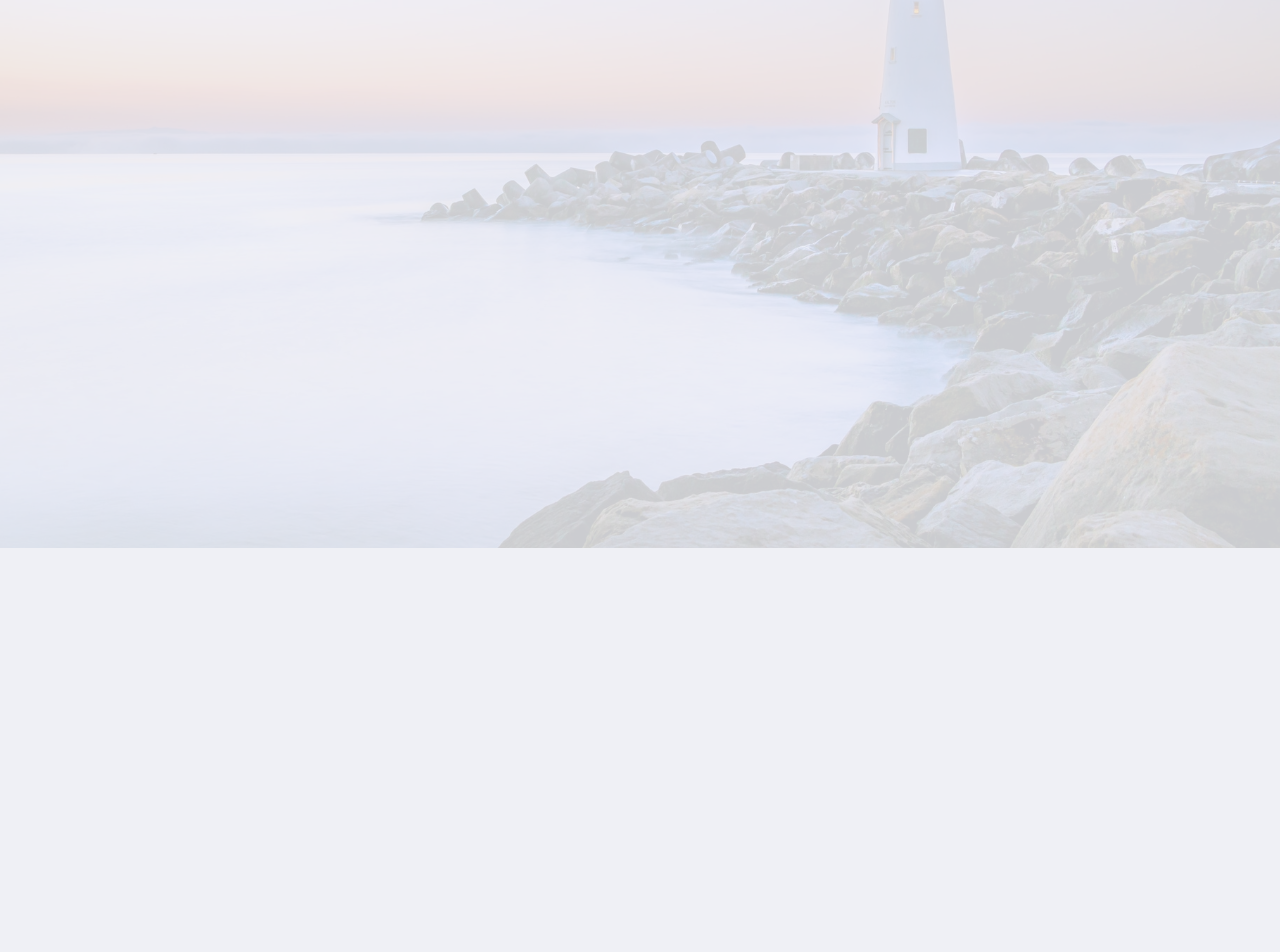
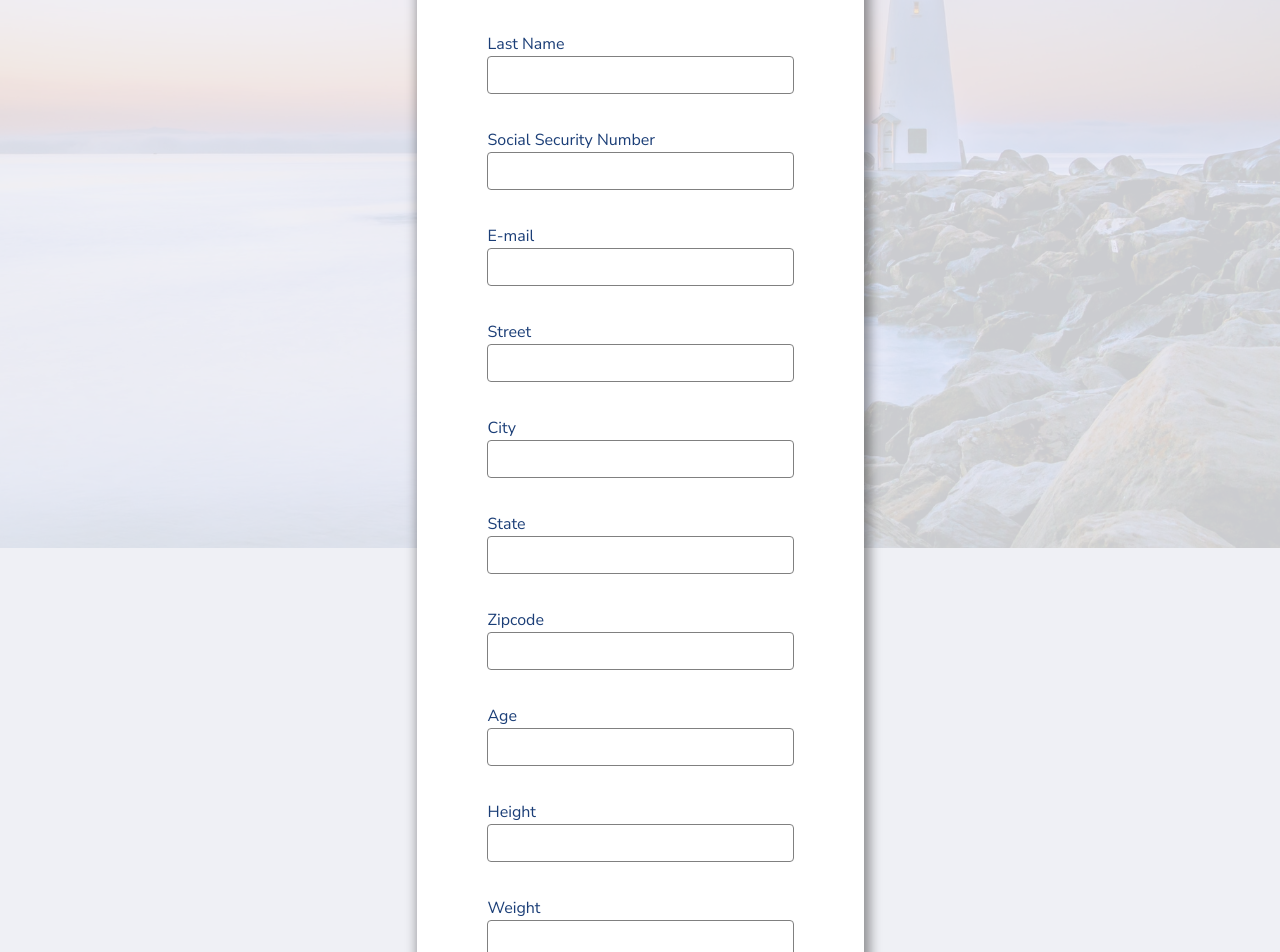
Before and after one commit to rlopez612/health-app-front-end, a React (Create React App) app: page /patients/create in a window 1280 px wide. Before the commit this address had no page. Shown: the part 260-1212 px from the top of the page. Before the commit the page ends 808 px from the top, so only its background shows below. Built offline with nearby package versions, Linux system fonts and the light colour scheme.

Commit message:
adds all patients put/post but no validation

```diff
--- a/src/components/app/App.js
+++ b/src/components/app/App.js
@@ -11,6 +11,7 @@ import RoomTypes from '../room-types/RoomTypes';
 import RoomType from '../room-type/RoomType';
 import NotFound from '../not-found/NotFound';
 import Patients from '../patients/Patients';
+import Patient from '../patients/patient/Patient';
 
 /**
  * @name App
@@ -45,9 +46,14 @@ const App = () => {
         />
         <Route
           exact
-          path="/reservations/edit/:id"
+          path="/patients/create"
+          render={() => <Patient />}
+        />
+        <Route
+          exact
+          path="/patients/edit/:id"
           loggedIn={user}
-          render={() => <Reservation user={user} />}
+          render={() => <Patient user={user} />}
         />
         <Route
           exact
--- a/src/components/patients/Patients.js
+++ b/src/components/patients/Patients.js
@@ -102,7 +102,7 @@ const Patients = () => {
           </p>
 
           <div className={style.Container}>
-            <Link className={style.Link} to={`/reservations/edit/${patient.id}`}><Button color="Primary" type="button">Edit</Button></Link>
+            <Link className={style.Link} to={`/patients/edit/${patient.id}`}><Button color="Primary" type="button">Edit</Button></Link>
             <Button color="Warn" type="button" onClick={() => handleDelete(patient.id)}>Delete</Button>
           </div>
         </Card>
@@ -115,7 +115,7 @@ const Patients = () => {
     <div className={style.container}>
       <div className={style.Header}>
         <h1 className={style.headingMargin}>Patients</h1>
-        <Link to="/reservations/create"><Button color="Primary" type="button">Add New Patient</Button></Link>
+        <Link to="/patients/create"><Button color="Primary" type="button">Add New Patient</Button></Link>
       </div>
       {loading && <Spinner />}
       {apiError && <Modal message="Oops something went wrong" reset={() => setApiError(false)} />}
--- /dev/null
+++ b/src/components/patients/patient/Patient.js
@@ -0,0 +1,307 @@
+/* eslint-disable no-console */
+import React, { useState, useEffect } from 'react';
+import { useParams, useHistory } from 'react-router-dom';
+import Form from '../../form/Form';
+import Input from '../../input/Input';
+import Modal from '../../modal/Modal';
+import Spinner from '../../spinner/Spinner';
+import { isValidEmail } from '../../../utils/validation';
+import HttpHelper from '../../../utils/HttpHelper';
+
+/**
+ * @name
+ * @description
+ * @param {*} props
+ * @return
+ */
+const Patient = () => {
+  // Hooks to work with URL
+  const history = useHistory();
+  const params = useParams();
+
+  // state for api errors and loading
+  const [loading, setLoading] = useState(false);
+  const [apiError, setApiError] = useState(false);
+
+  // state for patient fields
+  const [patient, setPatient] = useState({
+    id: '',
+    firstName: '',
+    lastName: '',
+    ssn: '',
+    email: '',
+    address: {
+      street: '',
+      city: '',
+      state: '',
+      postal: ''
+    },
+    age: '',
+    height: '',
+    weight: '',
+    insurance: '',
+    gender: ''
+  });
+
+  // state to track input errors
+  const [inputErrors, setInputErrors] = useState({
+    firstName: false,
+    lastName: false,
+    ssn: false,
+    email: false,
+    address: {
+      street: false,
+      city: false,
+      state: false,
+      zipCode: false
+    },
+    age: false,
+    height: false,
+    weight: false,
+    insurance: false,
+    gender: false
+  });
+
+  useEffect(() => {
+    // if there is an id in the URL, we are in edit mode
+    if (params.id) {
+      setLoading(true);
+      // we need both the room-types and reservations so we can map the room-types names
+      // with the reservations roomTypeId for display purposes
+      Promise.all([HttpHelper(`/patients/${params.id}`, 'GET')])
+        .then(([patientRes]) => {
+          if (patientRes.ok) {
+            // once both api calls have resolved successfully check if both are 2xx responses
+            return Promise.all([patientRes.json()]);
+          }
+          // redirect to trigger NotFound page is server returns 404
+          if (patientRes.status === 404) {
+            setLoading(false);
+            history.push(`/patients/${params.id}`);
+            throw new Error('AbortError');
+          }
+          // if either response is not a 2xx or 404, throw error to move into catch block
+          throw new Error('Something went wrong');
+        })
+        .then(([patientData]) => {
+          // set data for room-types and reservations
+          setLoading(false);
+          setPatient(patientData);
+        })
+        .catch((error) => {
+          if (error.message === 'AbortError') return;
+          // set errors if not a cancel request
+          setLoading(false);
+          setApiError(true);
+        });
+    }
+  }, [params.id, history]);
+
+  /**
+ * @name handleSubmit
+ * @description
+ * @param {*} props
+ * @return
+ */
+  const handleSubmit = (event) => {
+    // need to prevent default submit behavior of form
+    event.preventDefault();
+    // object to track which inputs have errors
+    const errors = {
+      firstName: false,
+      lastName: false,
+      ssn: false,
+      email: false,
+      address: {
+        street: false,
+        city: false,
+        state: false,
+        zipCode: false
+      },
+      age: false,
+      height: false,
+      weight: false,
+      insurance: false,
+      gender: false
+    };
+    let invalidForm = false;
+
+    if (!isValidEmail(patient.email)) {
+      errors.email = false;
+      invalidForm = false;
+    }
+
+    if (!invalidForm) {
+      // method and route depend on if we are editing or creating
+      const method = params.id ? 'PUT' : 'POST';
+      const route = params.id ? `/patients/${params.id}` : '/patients';
+      setLoading(true);
+      HttpHelper(route, method, patient)
+        .then((response) => {
+          setLoading(false);
+          if (response.ok) {
+            // on success, redirect to reservations page
+            history.push('/patients');
+          } else {
+            // throw error to move into catch block
+            throw new Error('oops something went wrong');
+          }
+        })
+        .catch(() => {
+          setLoading(false);
+          setApiError(true);
+        });
+    } else {
+      setInputErrors(errors);
+    }
+  };
+
+  /**
+ * @name handleChange
+ * @description update input state on change
+ * @param {event} event
+ * @param {string} input
+ */
+  const handleChange = (event, input) => {
+    if (inputErrors[input]) {
+      setInputErrors({ ...inputErrors, [input]: false });
+    }
+    setPatient({ ...patient, [input]: event.target.value });
+  };
+
+  return (
+    <>
+      <Form
+        title={params.id ? 'Edit Patient information' : 'Add new patient'}
+        action={params.id ? 'Update' : 'Create'}
+        onSubmit={handleSubmit}
+      >
+        <Input
+          label="First Name"
+          type="text"
+          error={inputErrors.firstName}
+          message="First Name required"
+          value={patient.firstName}
+          onChange={(event) => handleChange(event, 'firstName')}
+        />
+        <Input
+          label="Last Name"
+          type="text"
+          error={inputErrors.lastName}
+          message="Last Name required"
+          value={patient.lastName}
+          onChange={(event) => handleChange(event, 'lastName')}
+        />
+        <Input
+          label="Social Security Number"
+          type="text"
+          error={inputErrors.ssn}
+          message="SSN must be in format XX-XX-XXXX"
+          value={patient.ssn}
+          onChange={(event) => handleChange(event, 'ssn')}
+        />
+        <Input
+          label="E-mail"
+          type="email"
+          error={inputErrors.email}
+          message="Must be valid email"
+          value={patient.email}
+          onChange={(event) => handleChange(event, 'email')}
+        />
+        <Input
+          label="Street"
+          type="text"
+          error={inputErrors.address.street}
+          message="Field is required"
+          value={patient.address.street}
+          onChange={(event) => {
+            const newObj = { ...patient };
+            newObj.address.street = event.target.value;
+            setPatient(newObj);
+          }}
+
+        />
+        <Input
+          label="City"
+          type="text"
+          error={inputErrors.address.city}
+          message="Field is required"
+          value={patient.address.city}
+          onChange={(event) => {
+            const newObj = { ...patient };
+            newObj.address.city = event.target.value;
+            setPatient(newObj);
+          }}
+        />
+        <Input
+          label="State"
+          type="text"
+          error={inputErrors.address.state}
+          message="Field is required"
+          value={patient.address.state}
+          onChange={(event) => {
+            const newObj = { ...patient };
+            newObj.address.state = event.target.value;
+            setPatient(newObj);
+          }}
+        />
+        <Input
+          label="Zipcode"
+          type="text"
+          error={inputErrors.address.zipCode}
+          message="Field is required"
+          value={patient.address.postal}
+          onChange={(event) => {
+            const newObj = { ...patient };
+            newObj.address.postal = event.target.value;
+            setPatient(newObj);
+          }}
+        />
+        <Input
+          label="Age"
+          type="text"
+          error={inputErrors.age}
+          message=""
+          value={patient.age}
+          onChange={(event) => handleChange(event, 'age')}
+        />
+        <Input
+          label="Height"
+          type="text"
+          error={inputErrors.height}
+          message=""
+          value={patient.height}
+          onChange={(event) => handleChange(event, 'height')}
+        />
+        <Input
+          label="Weight"
+          type="text"
+          error={inputErrors.weight}
+          message=""
+          value={patient.weight}
+          onChange={(event) => handleChange(event, 'weight')}
+        />
+        <Input
+          label="Insurance"
+          type="text"
+          error={inputErrors.insurance}
+          message="Field is required"
+          value={patient.insurance}
+          onChange={(event) => handleChange(event, 'insurance')}
+        />
+        <Input
+          label="Gender"
+          type="text"
+          error={inputErrors.gender}
+          message="Field is required"
+          value={patient.gender}
+          onChange={(event) => handleChange(event, 'gender')}
+        />
+      </Form>
+      {loading && <Spinner />}
+      {apiError && <Modal message="Oops something went wrong" reset={() => setApiError(false)} />}
+    </>
+  );
+};
+
+export default Patient;
```
